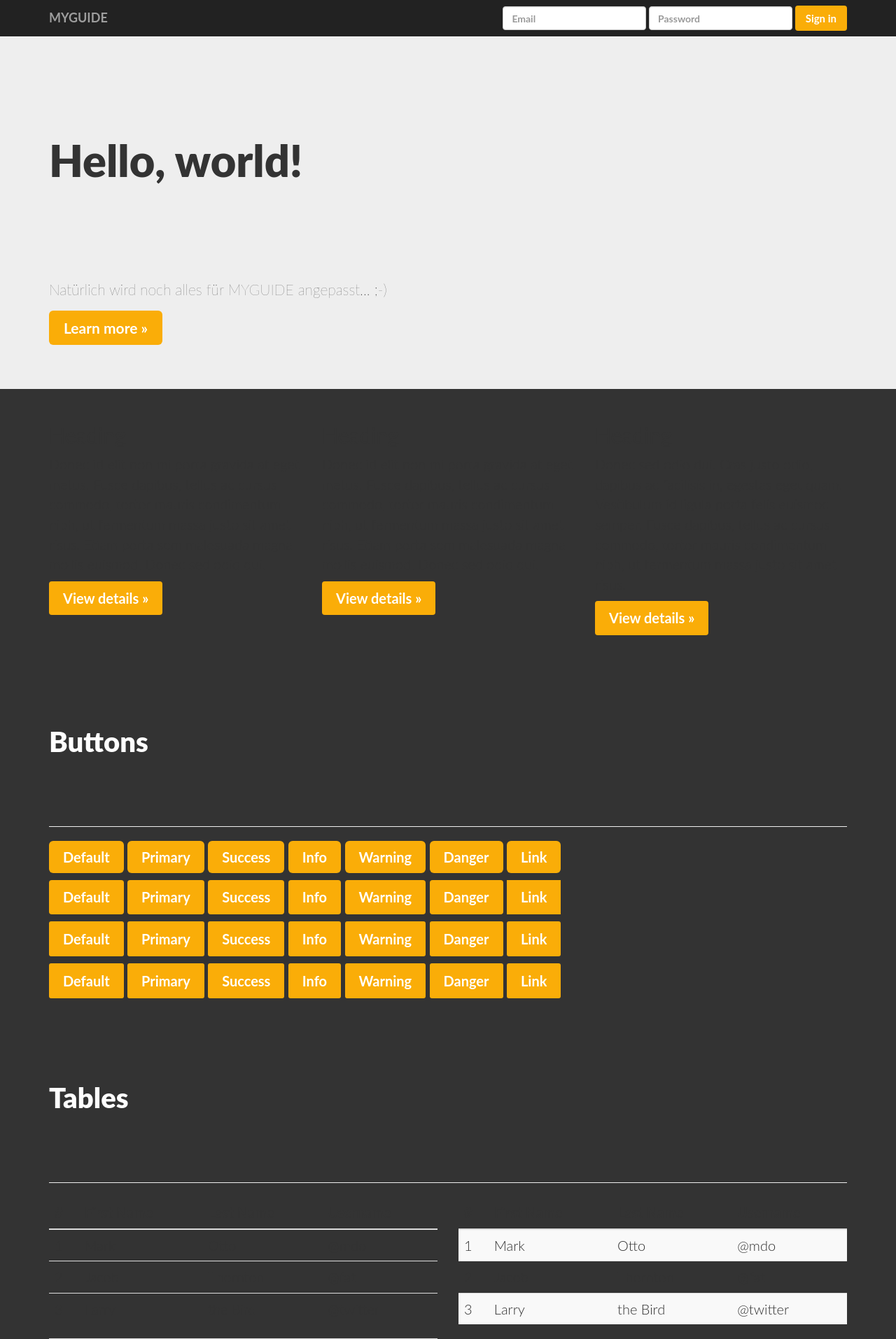
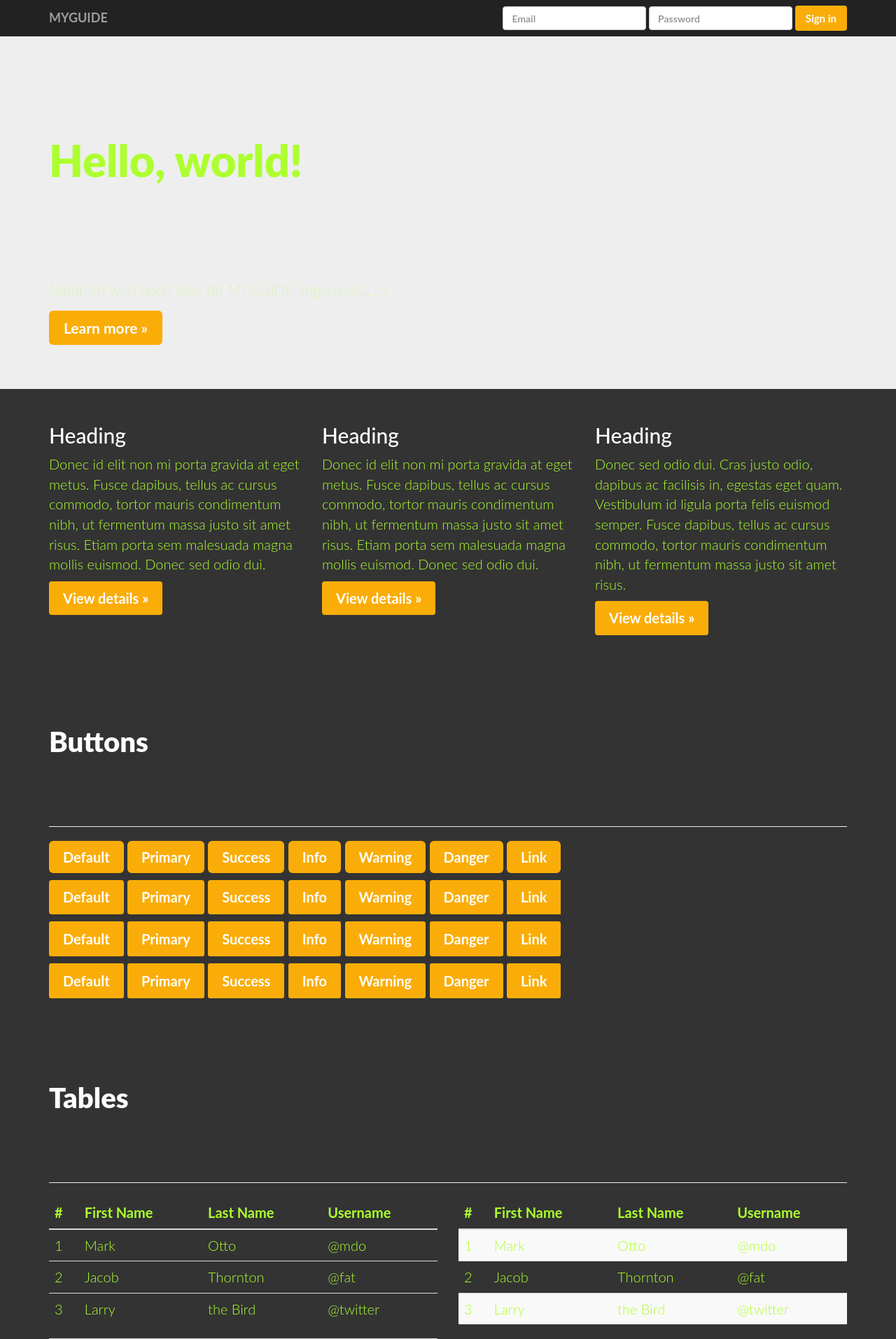
Before and after one commit to WeilbuchnerGeorg/suit-your-route, a PHP site: the page made by tmp_vorlagen/basis.html in a window 1280 px wide. Shown: the top 1914 px of the page at 70% size. Run offline with PHP 8.4, Linux system fonts and the light colour scheme; style sheets or scripts are compiled from the project's sources; some libraries are stand-ins or nearby versions.

Commit message:
anpassungen design

```diff
--- a/css/myguide.css
+++ b/css/myguide.css
@@ -3,7 +3,7 @@
   padding-top: 50px;
   padding-bottom: 20px;
 }*/
-/* line 20, ../scss/myguide.scss */
+/* line 21, ../scss/myguide.scss */
 .navbar {
   position: fixed;
   width: 100%;
@@ -14,15 +14,16 @@
   font-size: .75em;
 }
 
-/* line 33, ../scss/myguide.scss */
+/* line 34, ../scss/myguide.scss */
 body {
   font-family: Lato;
   font-weight: 300;
   font-size: 20px;
+  color: greenyellow;
   background: #333 url("../img/headerbild_startseite3.png") no-repeat center top;
 }
 
-/* line 44, ../scss/myguide.scss */
+/* line 46, ../scss/myguide.scss */
 h1 {
   font-weight: 900 !important;
   font-size: 2em;
@@ -31,7 +32,17 @@ h1 {
   padding-bottom: 2em;
 }
 
-/* line 56, ../scss/myguide.scss */
+/* line 55, ../scss/myguide.scss */
+h2 {
+  color: white;
+}
+
+/* line 60, ../scss/myguide.scss */
+.form-inline {
+  color: #333333;
+}
+
+/* line 65, ../scss/myguide.scss */
 .btn {
   background-color: #faad08;
   border: none;
@@ -41,19 +52,24 @@ h1 {
   font-size: 1em;
   font-weight: 700;
 }
-/* line 67, ../scss/myguide.scss */
+/* line 76, ../scss/myguide.scss */
 .btn::before {
   display: none;
 }
-/* line 70, ../scss/myguide.scss */
+/* line 79, ../scss/myguide.scss */
 .btn:hover {
   background-color: #ef7c15 !important;
   color: white;
 }
 
-/* line 77, ../scss/myguide.scss */
+/* line 86, ../scss/myguide.scss */
 .col-sm-12 {
   padding: 3em 0;
   margin-left: 15px;
   margin-right: 15px;
 }
+
+/* line 93, ../scss/myguide.scss */
+.panel-body {
+  color: #333333;
+}
--- a/scss/myguide.scss
+++ b/scss/myguide.scss
@@ -9,6 +9,7 @@
 // color Button + Button Hover
 $orange: #faad08;
 $orangehover: #ef7c15;
+$schriftgrau: rgb(51, 51, 51);
 $ausfuellhilfefontsize: .75em;
 
 
@@ -36,6 +37,7 @@ body {
     weight: 300;
     size: 20px;
   }
+  color: greenyellow;
   background: #333 url("../img/headerbild_startseite3.png") no-repeat center top;
 
 }
@@ -49,7 +51,14 @@ h1 {
   color: white;
   padding-top: 2em;
   padding-bottom: 2em;
+}
+h2 {
+  color: white;
+}
 
+// suchpanel
+.form-inline {
+  color: $schriftgrau;
 }
 
 // default-button orange
@@ -79,3 +88,8 @@ h1 {
   margin-left: 15px;
   margin-right: 15px;
 }
+
+// Kurzübersicht-Panel
+.panel-body {
+  color: $schriftgrau;
+}
```
